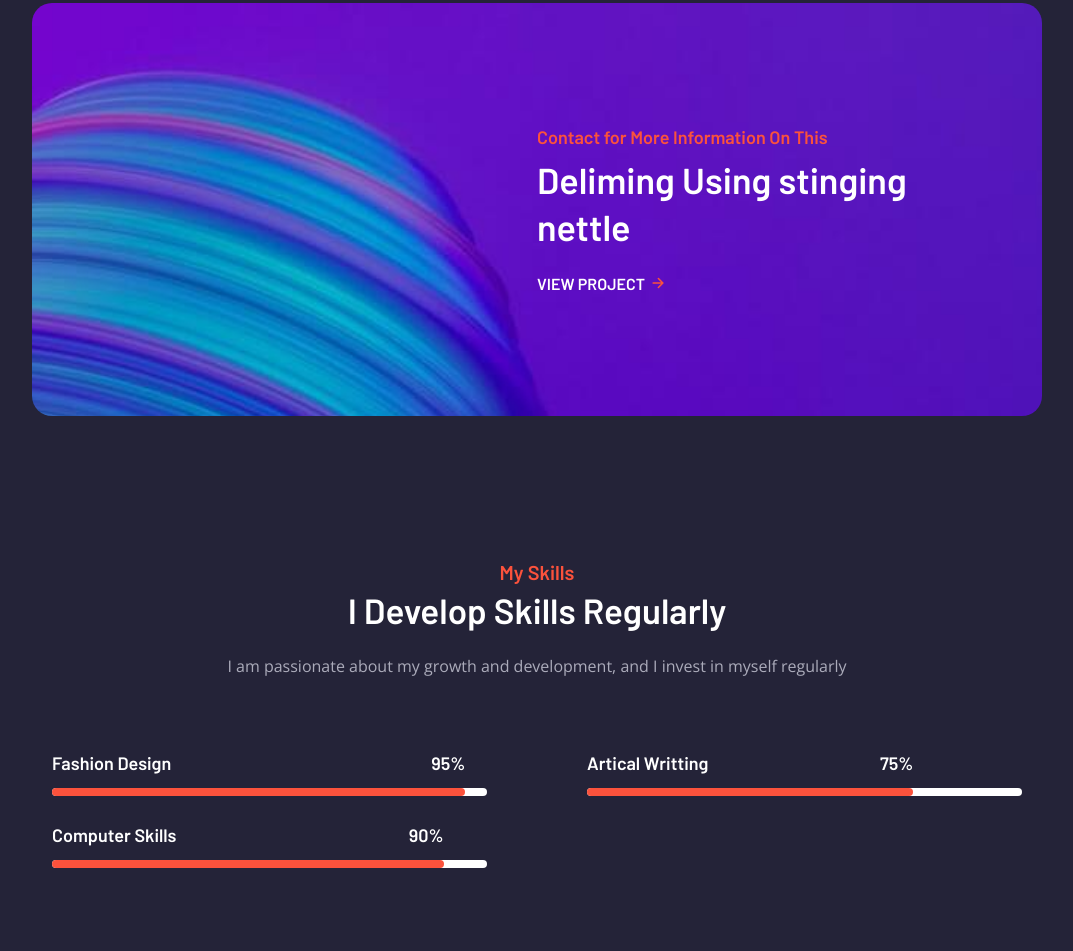
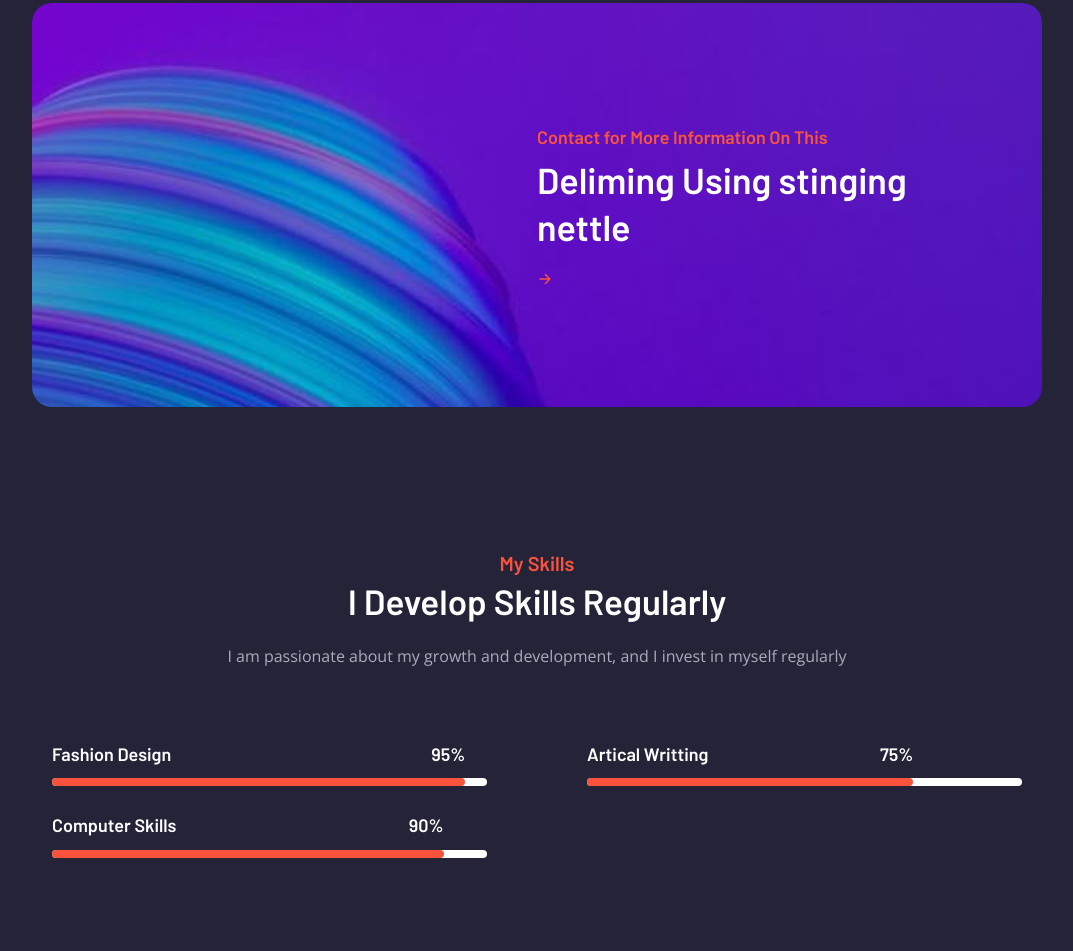
Before and after one commit to njenga-david/portfolio-mburu, a plain HTML site: page index.html in a window 1280 px wide. Shown: the part 3381-4332 px from the top of the page, without its empty margins (103-1176 px from the left). Drawn offline with nearby package versions, Linux system fonts and the light colour scheme.

Commit message:
Update index.html

```diff
--- a/index.html
+++ b/index.html
@@ -388,7 +388,7 @@
                   <h3 class="h3 card-title">Deliming Using stinging nettle</h3>
 
                   <span class="btn-link">
-                    <span>View Project</span>
+
 
                     <ion-icon name="arrow-forward"></ion-icon>
                   </span>
@@ -406,7 +406,7 @@
 
 
                   <span class="btn-link">
-                    <span>View Project</span>
+
 
                     <ion-icon name="arrow-forward"></ion-icon>
                   </span>
```
